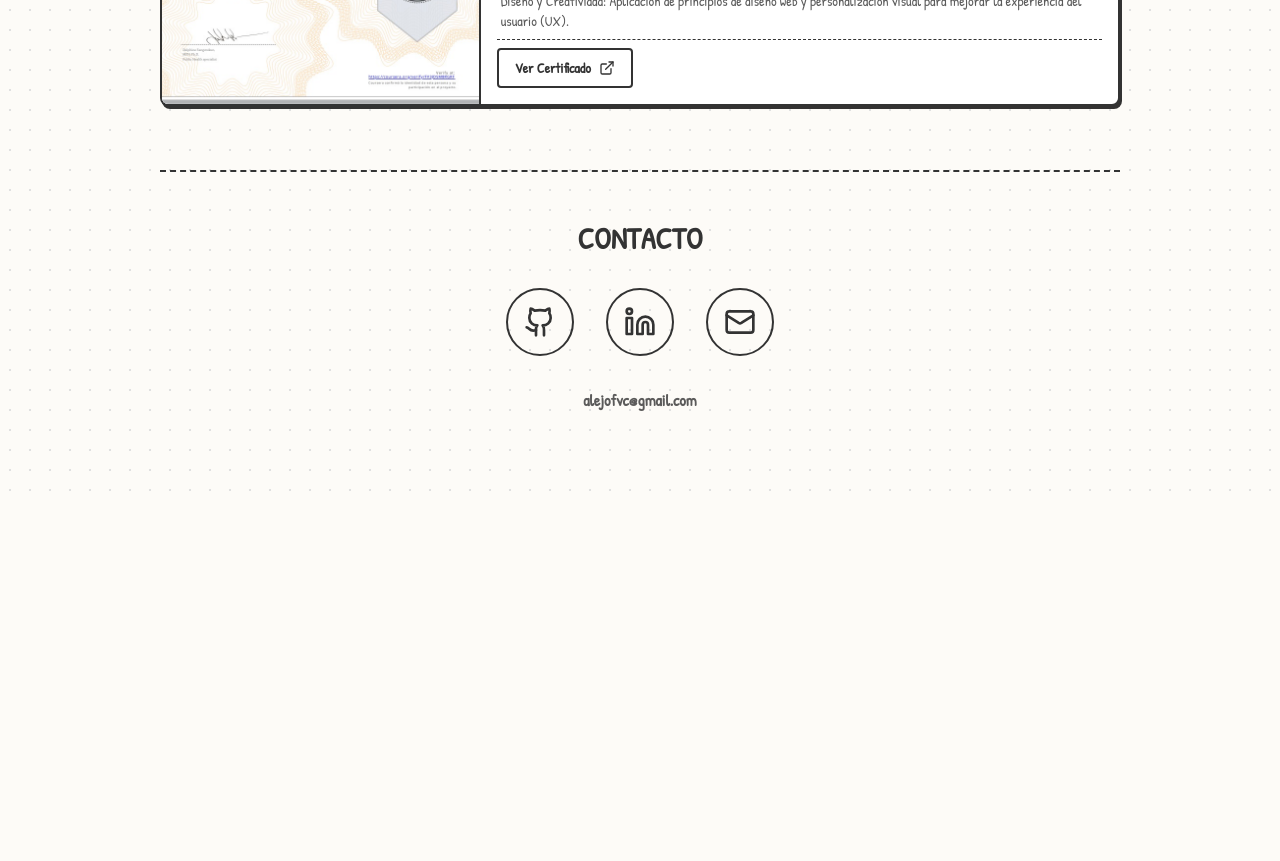
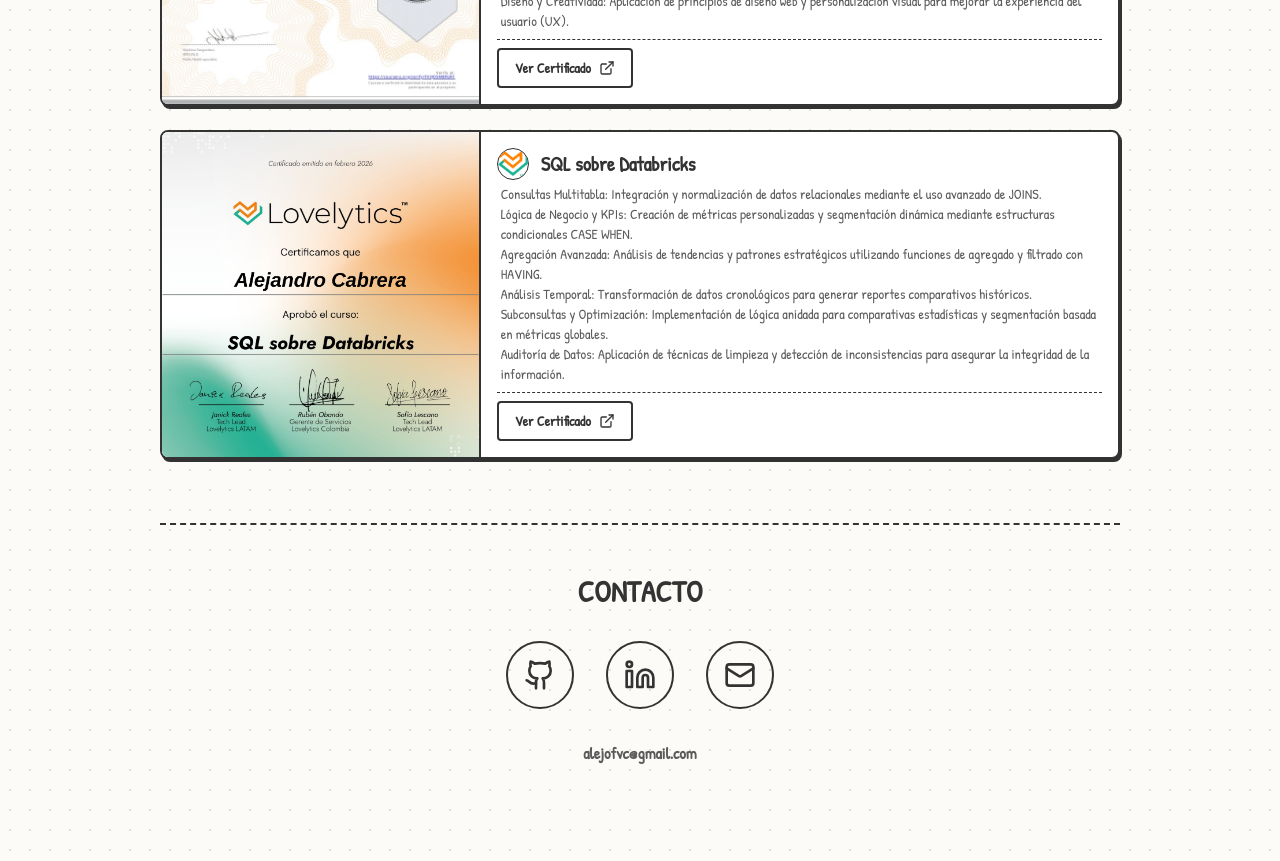
Before and after one commit to alehdiaz/Portfolio, a React (Vite) app: page / in a window 1280 px wide. Shown: the part 2920-3781 px from the top of the page. Before the commit the page ends 3428 px from the top, so only its background shows below. Built offline with nearby package versions, Linux system fonts and the light colour scheme.

Commit message:
new certificate

```diff
--- a/src/components/Certificates.jsx
+++ b/src/components/Certificates.jsx
@@ -24,6 +24,17 @@
 Diseño y Creatividad: Aplicación de principios de diseño web y personalización visual para mejorar la experiencia del usuario (UX).`,
         link: 'https://www.coursera.org/account/accomplishments/verify/FV3JDSM8RGRF',
         icon: '/Portfolio/icons/coursera.jpg'
+    },
+    {
+        title: 'SQL sobre Databricks',
+        image: '/Portfolio/certificado-lovelytics.jpeg',
+        description: `Consultas Multitabla: Integración y normalización de datos relacionales mediante el uso avanzado de JOINS.
+Lógica de Negocio y KPIs: Creación de métricas personalizadas y segmentación dinámica mediante estructuras condicionales CASE WHEN.
+Agregación Avanzada: Análisis de tendencias y patrones estratégicos utilizando funciones de agregado y filtrado con HAVING.
+Análisis Temporal: Transformación de datos cronológicos para generar reportes comparativos históricos.
+Subconsultas y Optimización: Implementación de lógica anidada para comparativas estadísticas y segmentación basada en métricas globales.
+Auditoría de Datos: Aplicación de técnicas de limpieza y detección de inconsistencias para asegurar la integridad de la información.`,
+        icon: '/Portfolio/icons/lovelytics.webp'
     }
 ];
 
```
Also changed, not shown: public/certificado-lovelytics.jpeg (added), public/icons/lovelytics.webp (added).
